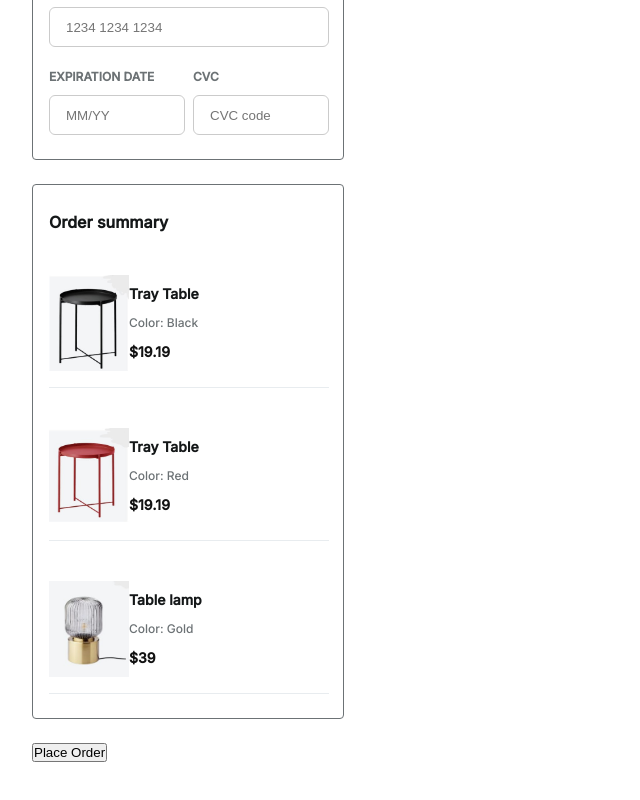
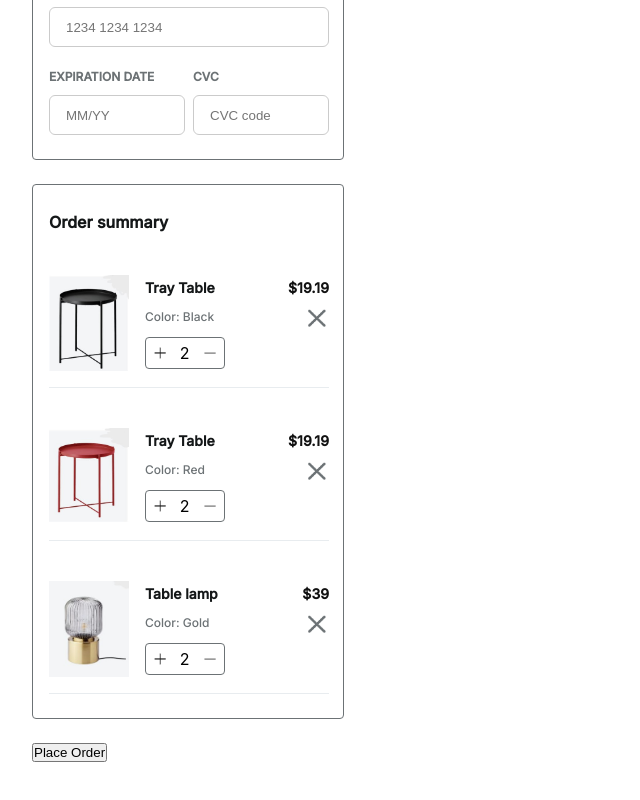
Before and after one commit to vikravch/project_18_23, a React (Create React App) app: page /cart/checkout in a window 1280 px wide. Shown: the part 1201-2001 px from the top of the page, without its empty margins (0-640 px from the left). Built offline with nearby package versions, Linux system fonts and the light colour scheme.

Commit message:
edit cart_checkout.module.css, OrderSummary.tsx

```diff
--- a/src/modules/cart/presentation/page/cart_checkout/OrderSummary/OrderSummary.tsx
+++ b/src/modules/cart/presentation/page/cart_checkout/OrderSummary/OrderSummary.tsx
@@ -2,6 +2,9 @@ import React from 'react';
 import s from "../cart_checkout.module.css";
 import {products} from "../../../../data/fake/products-config";
 import {ProductType} from "../../../../data/types";
+import minus from "../../img/minus.png";
+import plus from "../../img/plus.png";
+import remove from "../../img/remove.png";
 
 const OrderSummary = () => {
     return (
@@ -13,9 +16,26 @@ const OrderSummary = () => {
                 <div className={s.productItem} key={index}>
                     <img className={s.productItem__image} src={p.image}/>
                     <div className={s.productItem__summary}>
-                        <p className={s.productItem__textTitle}>{p.title}</p>
-                        <p className={s.productItem__textColor}>Color: {p.color}</p>
-                        <p className={s.productItem__textPrice}>${p.cost}</p>
+                        <div className={s.productItem__summary_rowForTwo}>
+                            <p className={s.productItem__textTitle}>{p.title}</p>
+                            <p className={s.productItem__textPrice}>${p.cost}</p>
+                        </div>
+                        <div className={s.productItem__summary_rowForTwo}>
+                            <p className={s.productItem__textColor}>Color: {p.color}</p>
+                            <img className={s.productItem__removeBtn}
+                                 src={remove}/>
+                        </div>
+                        <div className={s.productItem__summary_rowForTwo}>
+                            <div className={s.productItem__summary_quantity}>
+                                <div className={s.productItem__summary_quantity_content}>
+                                    <img className={s.productItem__summary_quantity_content_btn}
+                                         src={plus}/>
+                                    <p>2</p>
+                                    <img className={s.productItem__summary_quantity_content_btn}
+                                         src={minus}/>
+                                </div>
+                            </div>
+                        </div>
                     </div>
                 </div>
             )}
--- a/src/modules/cart/presentation/page/cart_checkout/cart_checkout.module.css
+++ b/src/modules/cart/presentation/page/cart_checkout/cart_checkout.module.css
@@ -75,9 +75,26 @@
     padding: 16px 0px;
     justify-content: space-between;
     align-items: center;
-
+gap: 16px;
     border-bottom: 1px solid #E8ECEF;
 }
+
+.productItem__summary{
+    display: flex;
+    width: 184px;
+    flex-direction: column;
+    justify-content: space-between;
+    align-items: flex-start;
+    flex-shrink: 0;
+    gap: 8px;
+}
+.productItem__summary_rowForTwo{
+    display: flex;
+    flex-direction: row;
+    justify-content: space-between;
+    width: 100%;
+}
+
 .productItem__image{
     display: flex;
     width: 80px;
@@ -85,15 +102,6 @@
     flex-direction: column;
     justify-content: center;
     align-items: center;
-    flex-shrink: 0;
-}
-.productItem__summary{
-    display: flex;
-    width: 200px;
-    flex-direction: column;
-    justify-content: center;
-    align-items: flex-start;
-    gap: 8px;
     flex-shrink: 0;
 }
 .productItem__textTitle{
@@ -121,8 +129,41 @@
     font-weight: 400;
     line-height: 20px;
 }
+.productItem__removeBtn{
+    width: 24px;
+}
+
+.productItem__summary_quantity{
+    display: flex;
+    width: 80px;
+    height: 32px;
+    padding: 12px 8px;
+    flex-direction: column;
+    justify-content: center;
+    align-items: center;
+    gap: 10px;
 
 
+    border-radius: 4px;
+    border: 1px solid #6C7275;
+}
+.productItem__summary_quantity_content{
+    display: flex;
+    justify-content: center;
+    align-items: center;
+    gap: 12px;
+    align-self: stretch;
+}
+.productItem__summary_quantity_content_btn{
+    width: 16px;
+    height: 16px;
+    text-align: center;
+}
+.productItem__summary_quantity_content_text{
+    width: 16px;
+    height: 16px;
+    text-align: center;
+}
 
 .form__checkBoxContainer{
     display: flex;
```
